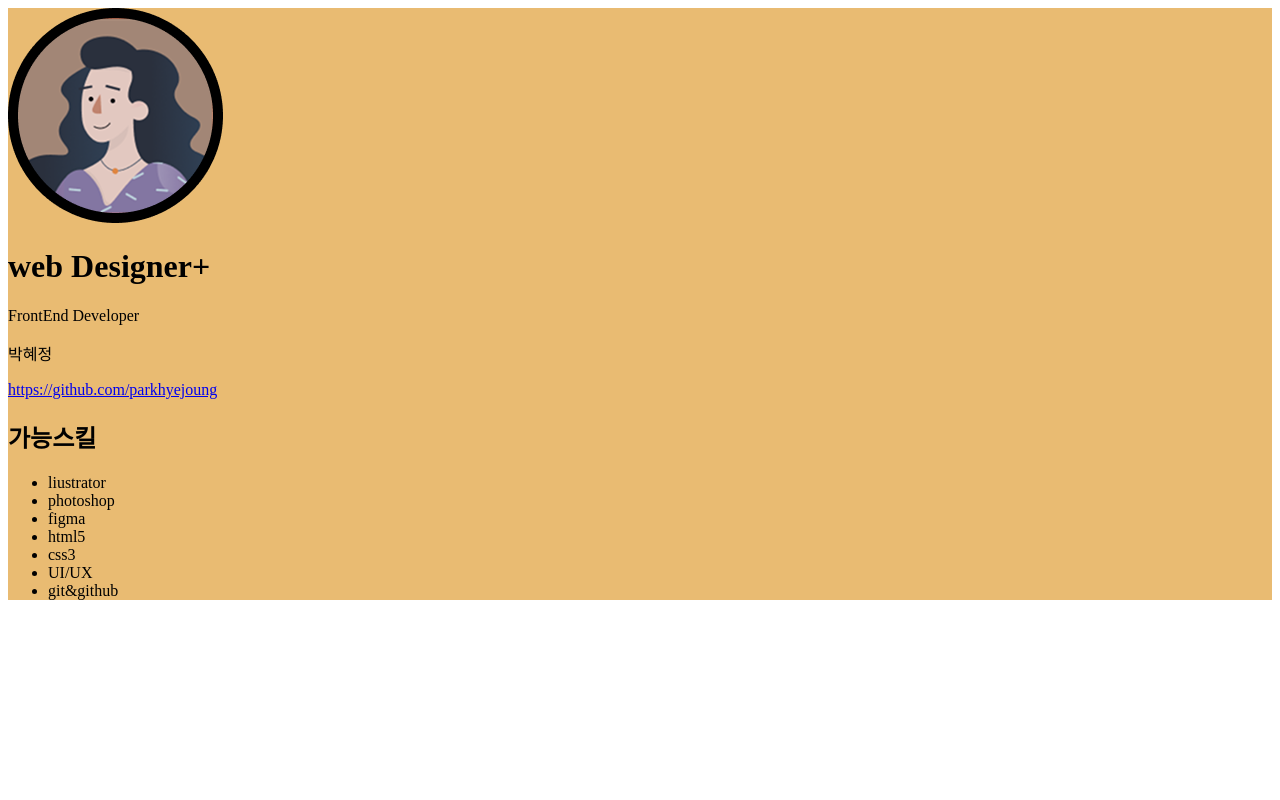
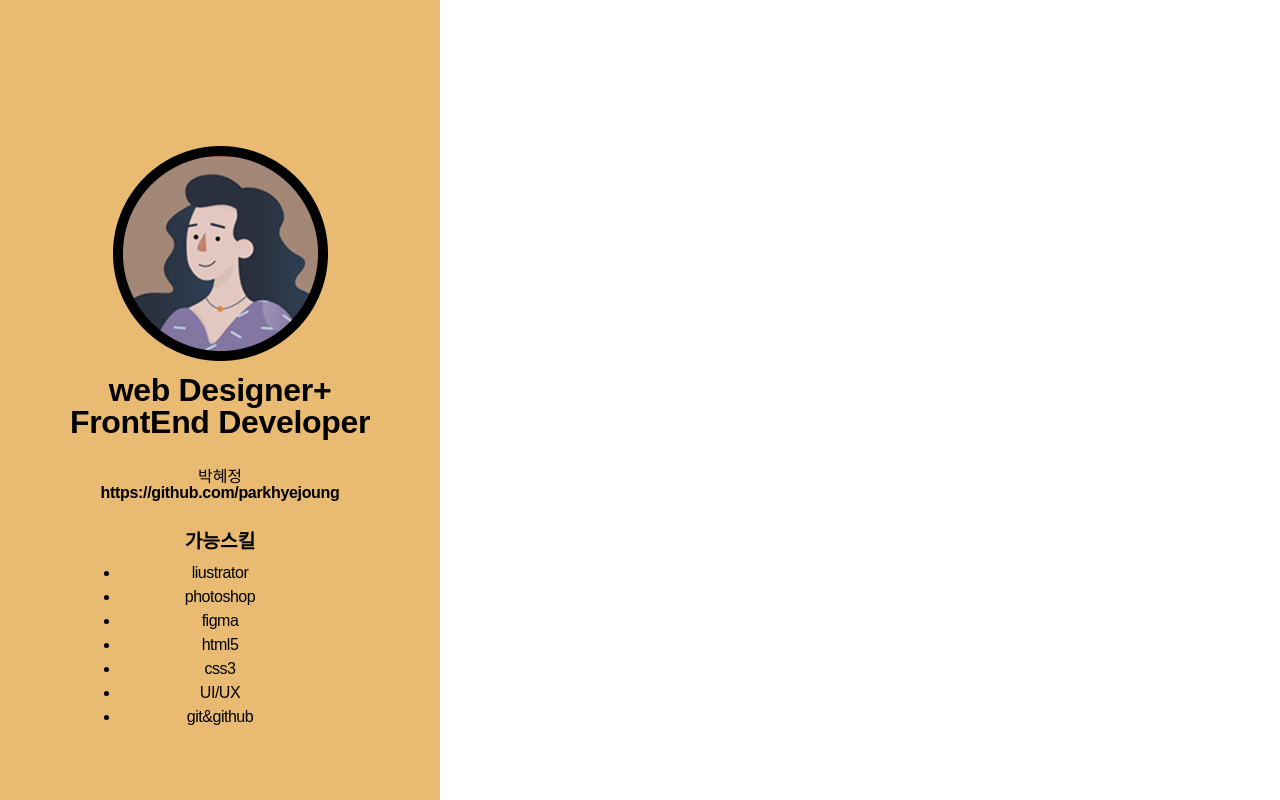
Before and after one commit to parkhyejoung/TIL, a plain HTML site: page html_level1/me/main.html in a window 1280 px wide. Shown: the top 800 px of the page. Drawn offline with Linux system fonts and the light colour scheme; a web font is replaced by a local one.

Commit message:
내소개완성

```diff
--- /dev/null
+++ b/css_basic/styles/font.css
@@ -0,0 +1,59 @@
+h1 {
+    background-color: yellow;
+    font-family:'궁서체2','바탕체2',serif;
+/* 글꼴명이 한글 또는 공백이 포함되어있을경우 따옴표를 묶어서 작성해야한다 */}
+h2{
+    background-color: pink;
+    font-family: '고딕','맑은고딕',sans-serif;
+}
+h3{
+    background-color: skyblue;
+    font-family:'Noto Sans KR',sans-serif;
+}
+h4{
+    background-color: brown;
+    font-family: "Nanum Myeongjo", serif;}
+h5{
+    background-color: aquamarine;
+    font-family:"Black Han Sans", sans-serif;
+}
+p{
+    background-color: aqua;
+    font-family: 'Pretendard',sans-serif;
+    font-weight:400;
+    /* 글꼴 굵기 설정 값(400 기본값) */
+}
+.size_wrap{
+    background-color: brown;
+    font-size: 1.25rem;
+}
+.size_wrap dt{}
+.size_wrap dd{font-size:1rem;}
+.size_wrap .content {
+    font-family: 'Pretendard'sans-serif;
+    font-size: 0.875rem;
+    font-weight: 600;
+    line-height: 1.7;
+}
+.details {
+    background-color: white;
+    color: rgb(56, 56, 56);
+    font-size: 1.25rem;
+    line-height: 1.5;
+    font-family: 'Noto Sans KR' sans-serif;
+    font-weight: 500;
+    letter-spacing:-0.02em;
+}/* figma -2% */
+.details code {
+    background-color: yellow;
+    color: blue;
+}
+.box {background-color: #000;
+    color: #fff;
+    width: 200px; height: 200px;
+    text-align: center;
+    /* text-align 속성은 속성값을 입력한 대상 기준으로 그 자식 또는 자손이 인라인 요소일 경우에만 적용된다(단순 글자도 인라인으로 인식함) */
+    line-height: 200px;
+}
+/* line-height을 이용한 수직정렬 주의사항 */
+/* 요소의 height값이 px로 작성된 경우 그 값을 그대로 line-heigth의 px값으로 작성하여 수직 가운데 정렬을 사용한다, 단 글자가 2줄 이상일때는 적용해선 안되며 1줄일때만 사용한다 */
--- a/html_level1/me/main.html
+++ b/html_level1/me/main.html
@@ -7,13 +7,15 @@
     <meta name="keywords" content="">
     <meta name="viewport" content="width=device-width, initial-scale=1.0">
     <title>내 소개</title>
+    <link rel="stylesheet" as="style" crossorigin href="https://cdn.jsdelivr.net/gh/orioncactus/pretendard@v1.3.9/dist/web/static/pretendard-dynamic-subset.min.css"/>
+    <link href="./styles/reset.css" rel="stylesheet">
     <link href="./styles/main.css" rel="stylesheet">
 </head>
 <body>
     <div id="mobile_wrap">
         <a href="./index.html" class="photo"><img src="./images/photo.png" alt=""></a>
-        <h1>web Designer+</h1>
-        <span>FrontEnd Developer</span>
+        <h1>web Designer+<br>
+        <span>FrontEnd Developer</span></h1>
         <p class="name">박혜정</p>
         <a href="https://github.com/parkhyejoung/TIL.git" class="git">https://github.com/parkhyejoung</a>
         <h2>가능스킬</h2>
--- a/html_level1/me/styles/index.css
+++ b/html_level1/me/styles/index.css
@@ -1,3 +1,22 @@
-#mobile_wrap {background-color:#E9BB72;}
-#mobile_wrap img {}
-#mobile_wrap a {}
+#mobile_wrap {
+    background-color:#E9BB72;
+    width: 440px; height:956px;
+    text-align:center;}
+#mobile_wrap img {
+    margin-top: 329px;
+    margin-bottom : 19px;
+}
+#mobile_wrap a {
+    background-color: #FEFFF5;
+    width: 144px;
+    height: 42px;
+    font-family:'Pretendard'sans-serif;
+    font-size: 1rem;
+    font-weight: 400;
+    letter-spacing: -0.02rem;
+    /* a태그에 가로세로 크기 입력 시 적용이 안되는 이유는 a가 인라인요소기 때문 */
+    /* (위)해결법 : a태그를 CSS 속성을 이용하여 크기를 인식하는 block으로 변경 */
+    display:inline-block;
+    line-height: 42px;
+    border-radius: 50px;
+}
--- a/html_level1/me/styles/main.css
+++ b/html_level1/me/styles/main.css
@@ -1,9 +1,55 @@
-#mobile_wrap {background-color:#E9BB72;}
-#mobile_wrap .photo {}
-#mobile_wrap .photo img {}
-#mobile_wrap h1 {}
-#mobile_wrap h1 span {}
-#mobile_wrap h2 {}
-#mobile_wrap .git {}
-#mobile_wrap .skill {}
-#mobile_wrap .skill li{}
+#mobile_wrap {/* 공통으로 넣을거 같이하면조음 */
+    background-color:#E9BB72;
+    width: 440px;
+    height: 956px;
+    text-align:center;/* 자식 자손 정렬 */
+    font-family: 'Pretendard',sans-serif;/* 자식 자손 글꼴 통일 */
+}
+#mobile_wrap .photo{
+    margin-top: 146px;
+    margin-bottom: 10px;
+    display: inline-block;
+}
+#mobile_wrap .photo img {
+}
+#mobile_wrap h1 {/* 글꼴부모상속 */
+    font-size: 2rem;
+    font-weight: 800;
+    letter-spacing: -0.02rem;
+    line-height: 1;
+    margin-bottom: 31px;
+}
+#mobile_wrap h1 span {/* 글꼴부모상속 */
+    font-size: 2rem;
+    font-weight: 600;
+    letter-spacing: -0.02rem;
+    line-height: 1;
+}
+#mobile_wrap h2 {/* 글꼴부모상속 */
+    line-height: 1;
+    font-size: 1.2rem;
+    font-weight: 800;
+    margin-top: 31px;
+    margin-bottom: 10px;
+    margin-left: auto;
+    margin-right: auto;
+    width: 168px;
+    margin-left: auto;
+    margin-right: auto;
+}
+#mobile_wrap .git {/* 글꼴부모상속 */
+    font-size: 1rem;
+    font-weight: 600;
+    letter-spacing: -0.02rem;
+    line-height: 1;
+}
+#mobile_wrap .skill{}
+#mobile_wrap .skill li{
+    font-size: 1rem;
+    font-weight: 500;
+    letter-spacing: -0.03rem;
+    line-height: 1.5;
+    margin-left: auto;
+    margin-right: auto;
+    width: 200px;
+}
--- /dev/null
+++ b/html_level1/me/styles/reset.css
@@ -0,0 +1,8 @@
+/* reset.css */
+html,body,h1,h2,h3,h4,h5,h6,p,a,div,blockquote,address,video,ul,ol,li,dl,dt,dd,hr,span,em,strong,s,del,sup,sub,img,q,code {
+    font-size:1em; font-weight:400;
+    line-height:1; letter-spacing:0;
+    color:#000;
+    margin:0; padding:0;
+    text-decoration:none;
+}
```
Also changed, not shown: css_basic/font.html (added, +31 -0 lines), html_level1/me/index.html (+3 -1 lines).
